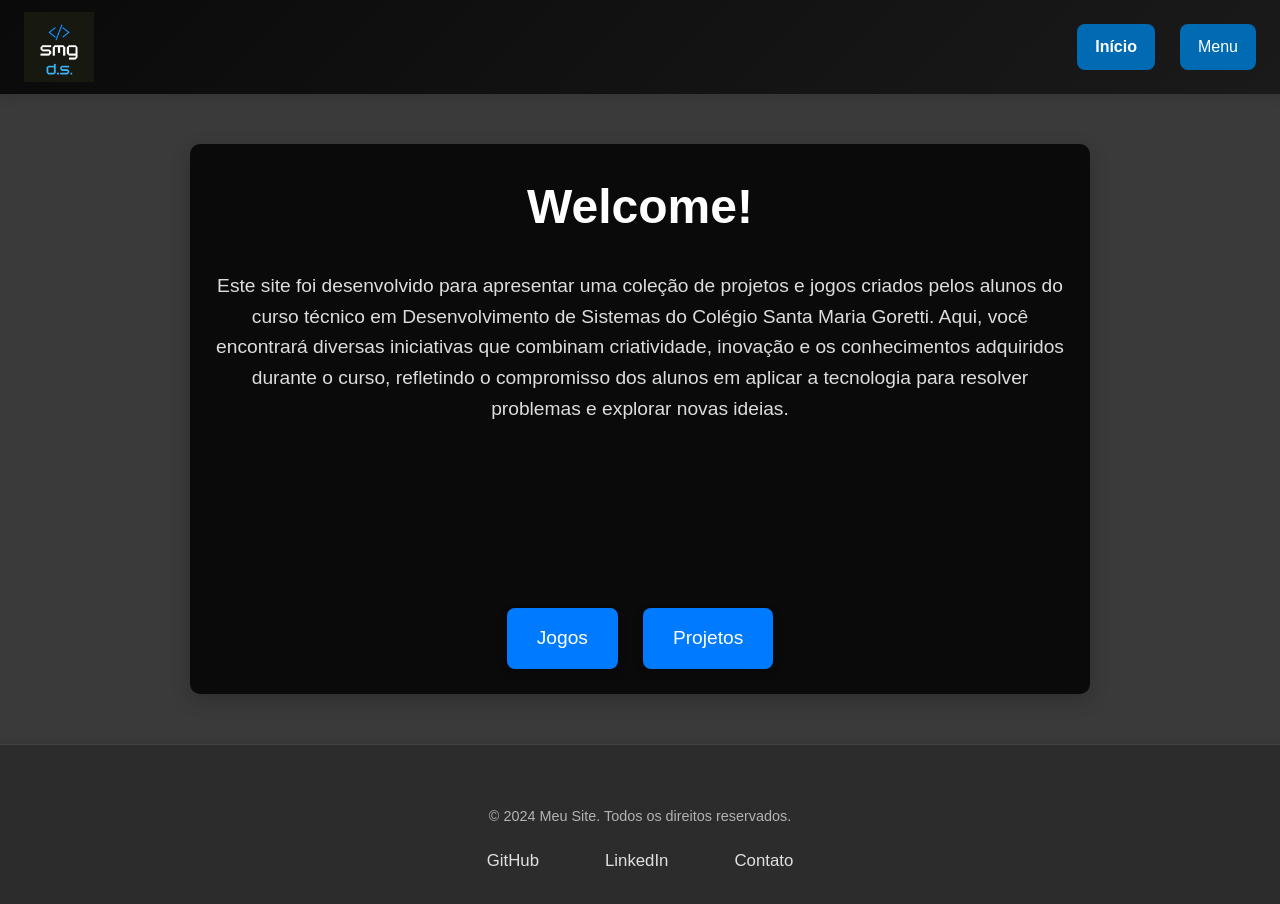
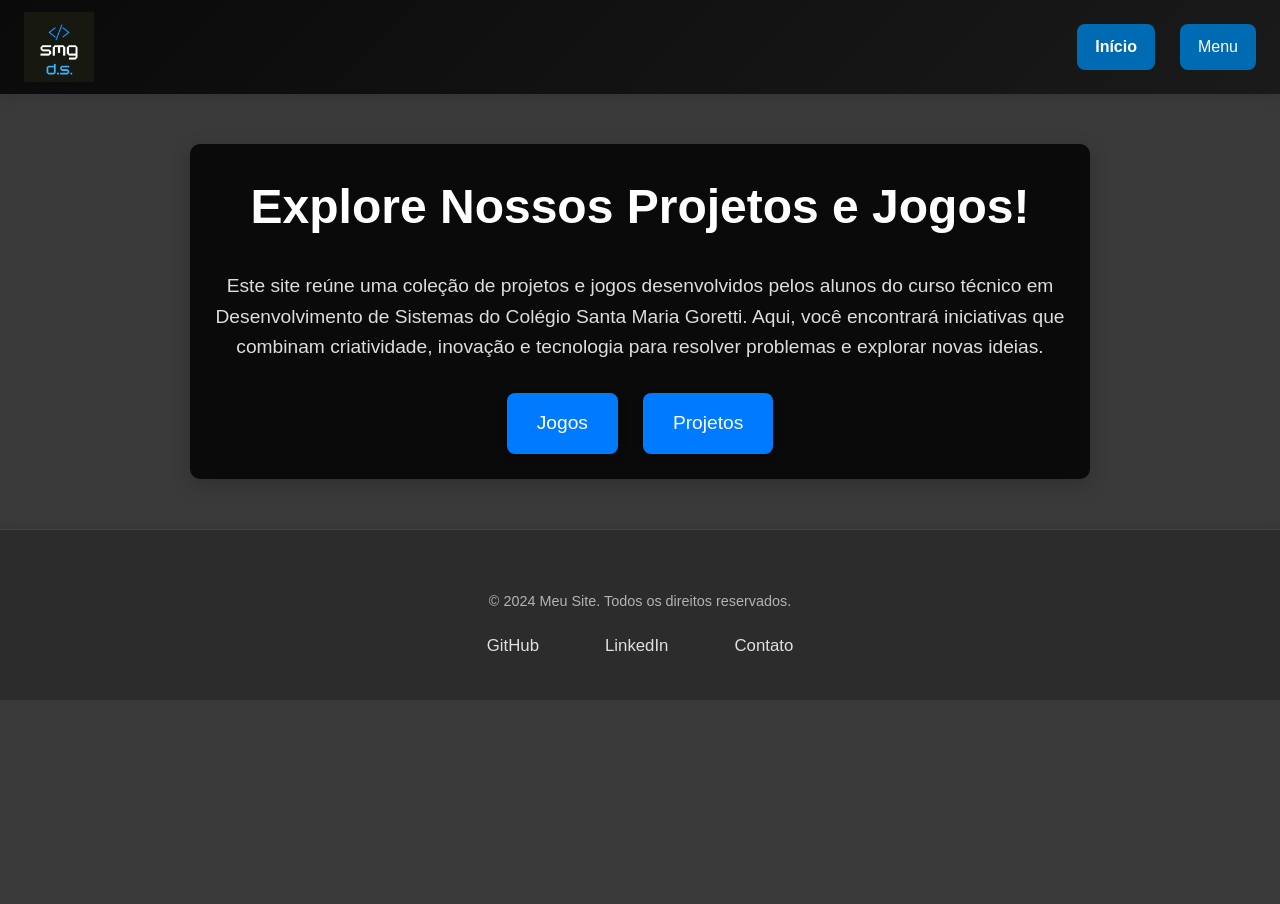
Before and after one commit to Lucas-Github-23/myapp1-react, a React (Create React App) app: page / in a window 1280 px wide. Shown: the top 904 px of the page. After the commit the page ends 800 px from the top, so only its background shows below. Built offline with nearby package versions, Linux system fonts and the light colour scheme.

Commit message:
Update Home.js

```diff
--- a/src/pages/Home.js
+++ b/src/pages/Home.js
@@ -5,28 +5,16 @@ import './Home.css';
 const Home = () => {
   return (
     <div className="home-container">
-      <h1>Welcome!</h1>
+      <h1>Explore Nossos Projetos e Jogos!</h1>
       <p>
-        Este site foi desenvolvido para apresentar uma coleção de projetos e jogos criados pelos
-        alunos do curso técnico em Desenvolvimento de Sistemas do Colégio Santa Maria Goretti.
-        Aqui, você encontrará diversas iniciativas que combinam criatividade, inovação e os conhecimentos
-        adquiridos durante o curso, refletindo o compromisso dos alunos em aplicar a tecnologia para
-        resolver problemas e explorar novas ideias.
+        Este site reúne uma coleção de projetos e jogos desenvolvidos pelos alunos do curso técnico em
+        Desenvolvimento de Sistemas do Colégio Santa Maria Goretti. Aqui, você encontrará iniciativas que
+        combinam criatividade, inovação e tecnologia para resolver problemas e explorar novas ideias.
       </p>
-      <br></br>
-      <br></br>
-      <br></br>
-      <br></br>
-      <br></br>
-      <br></br>
 
       <div className="home-buttons">
-        <Link to="/games" className="home-button">
-          Jogos
-        </Link>
-        <Link to="/projects" className="home-button">
-          Projetos
-        </Link>
+        <Link to="/games" className="home-button">Jogos</Link>
+        <Link to="/projects" className="home-button">Projetos</Link>
       </div>
     </div>
   );
```
